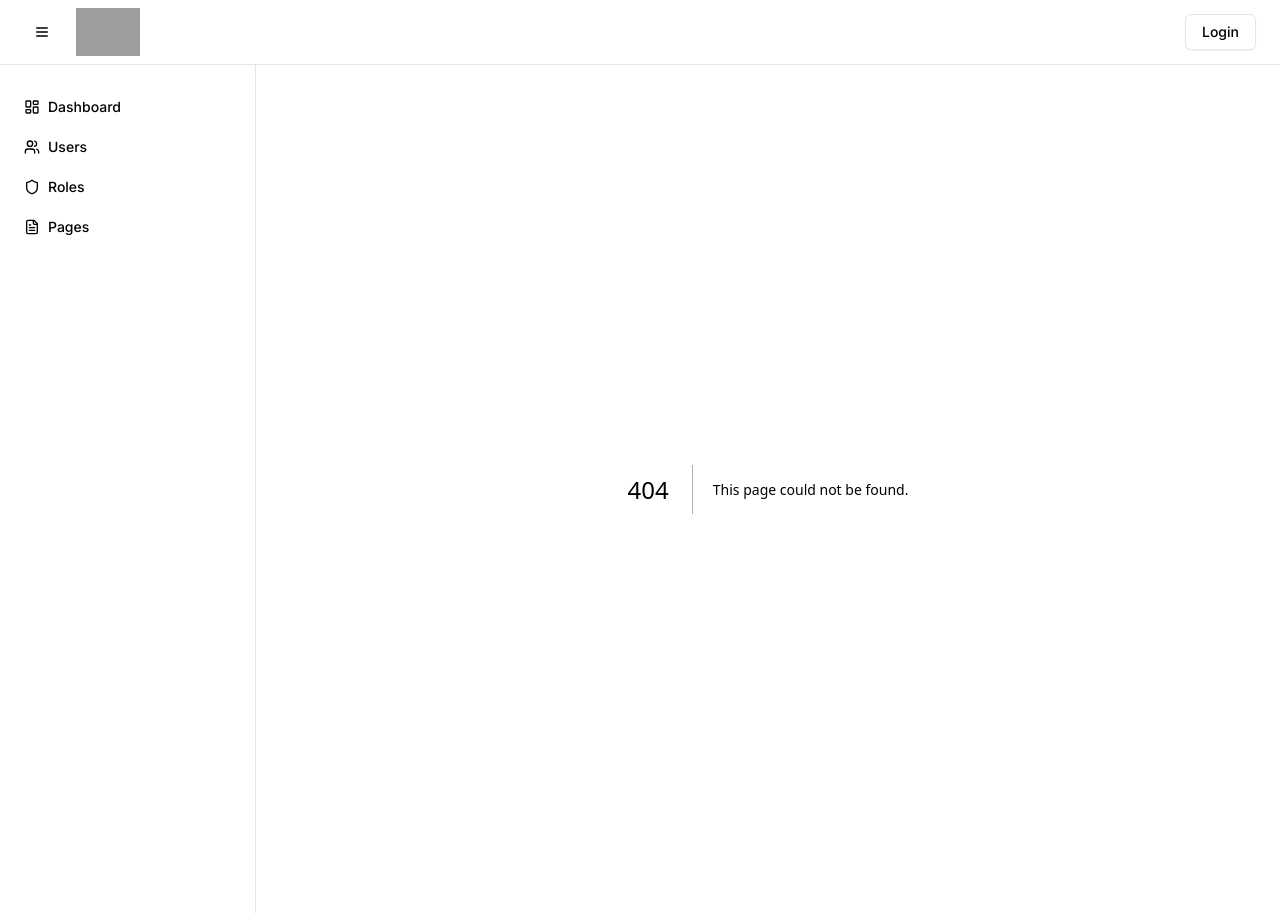
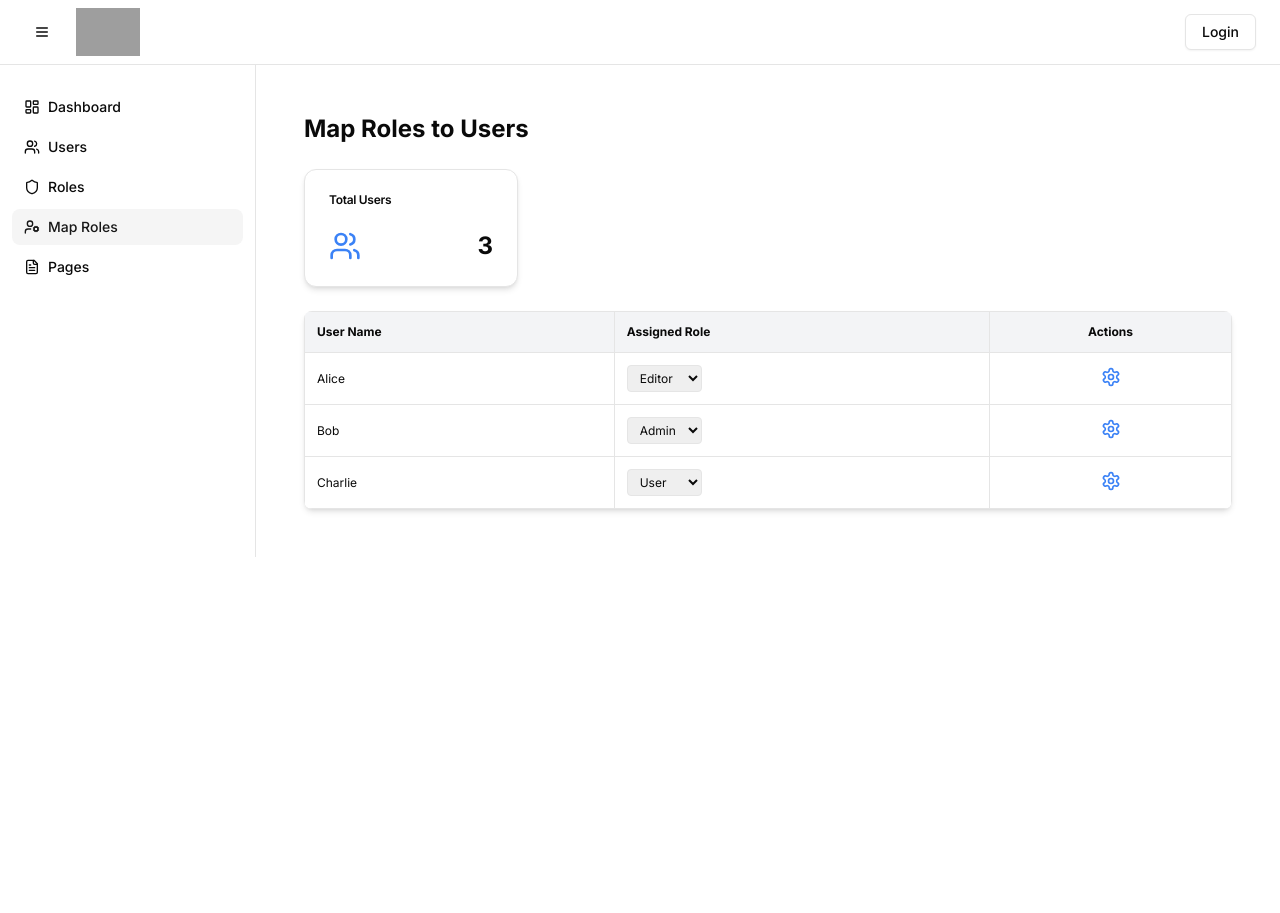
Before and after one commit to Suhas-GS-Ahana/Ahana-Reporting-Tool-FE, a Next.js app: page /admin/map-roles in a window 1280 px wide. Before the commit this address had no page. After the commit the page ends 800 px from the top, so only its background shows below. Built offline with nearby package versions, Linux system fonts and the light colour scheme; grey boxes are pictures that could not be loaded.

Commit message:
added roles, map roles and modified users page

```diff
--- a/src/app/admin/layout.jsx
+++ b/src/app/admin/layout.jsx
@@ -1,7 +1,4 @@
-import { Inter } from "next/font/google";
 import "./globals.css";
-
-const inter = Inter({ subsets: ["latin"] });
 
 export const metadata = {
   title: "Admin - ETL Reporting Tool",
--- /dev/null
+++ b/src/app/admin/map-roles/page.jsx
@@ -0,0 +1,81 @@
+"use client";
+
+import { useState } from "react";
+import { Users, Settings } from "lucide-react";
+import { Card, CardContent, CardHeader, CardTitle } from "@/components/ui/card";
+import Link from "next/link";
+
+export default function MapRolesPage() {
+  const [userRoles, setUserRoles] = useState([
+    { id: 1, name: "Alice", role: "Editor" },
+    { id: 2, name: "Bob", role: "Admin" },
+    { id: 3, name: "Charlie", role: "User" },
+  ]);
+
+  const roles = ["Admin", "Editor", "User"];
+
+  const handleRoleChange = (id, newRole) => {
+    setUserRoles((prevUserRoles) =>
+      prevUserRoles.map((user) =>
+        user.id === id ? { ...user, role: newRole } : user
+      )
+    );
+  };
+
+  return (
+    <div className="space-y-6">
+      <h2 className="text-2xl font-bold">Map Roles to Users</h2>
+
+      {/* User Role Stats */}
+      <div className="grid grid-cols-1 sm:grid-cols-2 lg:grid-cols-4 gap-6">
+        <Card className="shadow-md hover:shadow-lg transition">
+          <CardHeader>
+            <CardTitle>Total Users</CardTitle>
+          </CardHeader>
+          <CardContent className="flex items-center justify-between">
+            <Users className="h-8 w-8 text-blue-500" />
+            <span className="text-2xl font-bold">{userRoles.length}</span>
+          </CardContent>
+        </Card>
+      </div>
+
+      {/* User-Role Table */}
+      <div className="bg-white shadow-md rounded-lg overflow-hidden">
+        <table className="min-w-full border-collapse border border-gray-200">
+          <thead className="bg-gray-100">
+            <tr>
+              <th className="border p-3 text-left">User Name</th>
+              <th className="border p-3 text-left">Assigned Role</th>
+              <th className="border p-3 text-center">Actions</th>
+            </tr>
+          </thead>
+          <tbody>
+            {userRoles.map((user) => (
+              <tr key={user.id} className="hover:bg-gray-50">
+                <td className="border p-3">{user.name}</td>
+                <td className="border p-3">
+                  <select
+                    value={user.role}
+                    onChange={(e) => handleRoleChange(user.id, e.target.value)}
+                    className="border rounded px-2 py-1"
+                  >
+                    {roles.map((role) => (
+                      <option key={role} value={role}>
+                        {role}
+                      </option>
+                    ))}
+                  </select>
+                </td>
+                <td className="border p-3 text-center">
+                  <button className="text-blue-500 hover:text-blue-600 transition">
+                    <Settings className="w-5 h-5" />
+                  </button>
+                </td>
+              </tr>
+            ))}
+          </tbody>
+        </table>
+      </div>
+    </div>
+  );
+}
--- a/src/app/admin/roles/page.jsx
+++ b/src/app/admin/roles/page.jsx
@@ -1,6 +1,6 @@
 "use client";
 
-import { Users, Plus, Trash, Settings } from "lucide-react";
+import { Users, Plus, Pencil, Edit, Trash } from "lucide-react";
 import { Card, CardContent, CardHeader, CardTitle } from "@/components/ui/card";
 import Link from "next/link";
 
@@ -54,10 +54,15 @@ export default function RolesPage() {
                 <td className="border p-3">{role.name}</td>
                 <td className="border p-3">{role.usersAssigned}</td>
                 <td className="border p-3 text-center flex justify-center gap-3">
-                  <button className="text-blue-500 hover:text-blue-600 transition">
-                    <Settings className="w-5 h-5" />
+                  <button
+                    className="text-blue-500 hover:text-blue-600 transition"
+                  >
+                    <Edit className="w-5 h-5" />
                   </button>
-                  <button className="text-red-500 hover:text-red-600 transition">
+                  {/* Delete Button */}
+                  <button
+                    className="text-red-500 hover:text-red-600 transition"
+                  >
                     <Trash className="w-5 h-5" />
                   </button>
                 </td>
--- a/src/app/admin/users/CreateUserModal.jsx
+++ b/src/app/admin/users/CreateUserModal.jsx
@@ -1,36 +1,20 @@
 "use client";
 import { useState } from "react";
 import { X, Plus } from "lucide-react";
-
-// Utility function to generate a random password
-const generatePassword = () => {
-  const charset =
-    "abcdefghijklmnopqrstuvwxyzABCDEFGHIJKLMNOPQRSTUVWXYZ0123456789!@#$%^&*()";
-  let password = "";
-  for (let i = 0; i < 12; i++) {
-    password += charset.charAt(Math.floor(Math.random() * charset.length));
-  }
-  return password;
-};
 
 export default function CreateUserModal({ onClose }) {
   const [user, setUser] = useState({
     name: "",
     email: "",
     phone: "",
-    role: "User",
     password: "",
+    role: "User"
   });
 
   const handleSubmit = (e) => {
     e.preventDefault();
     alert(`User Created: ${JSON.stringify(user)}`);
     onClose(); // Close modal after creating user
-  };
-
-  const handleGeneratePassword = () => {
-    const newPassword = generatePassword();
-    setUser((prevUser) => ({ ...prevUser, password: newPassword }));
   };
 
   return (
@@ -71,34 +55,21 @@ export default function CreateUserModal({ onClose }) {
             className="w-full p-2 border border-gray-300 rounded-lg focus:ring-2 focus:ring-blue-500"
             value={user.phone}
             onChange={(e) => setUser({ ...user, phone: e.target.value })}
+            maxLength={10}
+            pattern="^\d{10}$"
+            title="Phone number must be exactly 10 digits"
             required
           />
 
-          <select
-            className="w-full p-2 border border-gray-300 rounded-lg focus:ring-2 focus:ring-blue-500"
-            value={user.role}
-            onChange={(e) => setUser({ ...user, role: e.target.value })}
-          >
-            <option value="User">User</option>
-            <option value="Admin">Admin</option>``
-            <option value="Editor">Editor</option>
-          </select>
-
           <div className="flex items-center space-x-4">
             <input
-              type="text"
-              placeholder="Generated Password"
+              type="password"
+              placeholder="Create Password"
               className="w-full p-2 border border-gray-300 rounded-lg focus:ring-2 focus:ring-blue-500"
               value={user.password}
-              readOnly
+              onChange={(e) => setUser({ ...user, password: e.target.value })}
+              required
             />
-            <button
-              type="button"
-              onClick={handleGeneratePassword}
-              className="w-full px-4 py-2 bg-blue-500 text-white rounded-lg hover:bg-blue-600 transition"
-            >
-              Generate Password
-            </button>
           </div>
 
           <button
--- a/src/app/admin/users/EditUserModal.jsx
+++ b/src/app/admin/users/EditUserModal.jsx
@@ -14,6 +14,10 @@ export default function EditUserModal({ user, onClose, onUpdate }) {
 
   const handlePasswordChange = (e) => {
     e.preventDefault();
+    if (!newPassword) {
+      alert("Please enter a new password.");
+      return;
+    }
     if (newPassword !== confirmPassword) {
       alert("Passwords do not match!");
       return;
@@ -28,18 +32,29 @@ export default function EditUserModal({ user, onClose, onUpdate }) {
       <div className="bg-white p-6 rounded-lg shadow-lg w-96">
         <div className="flex justify-between items-center mb-4">
           <h2 className="text-xl font-bold">User Settings</h2>
-          <button onClick={onClose} className="text-gray-600 hover:text-gray-800">X</button>
+          <button
+            onClick={onClose}
+            className="text-gray-600 hover:text-gray-800"
+          >
+            X
+          </button>
         </div>
 
         <div className="flex gap-4 mb-4">
           <button
-            className={`px-4 py-2 rounded-lg ${activeTab === "edit" ? "bg-blue-500 text-white" : "bg-gray-200"}`}
+            className={`px-4 py-2 rounded-lg ${
+              activeTab === "edit" ? "bg-blue-500 text-white" : "bg-gray-200"
+            }`}
             onClick={() => setActiveTab("edit")}
           >
             Edit User Details
           </button>
           <button
-            className={`px-4 py-2 rounded-lg ${activeTab === "password" ? "bg-blue-500 text-white" : "bg-gray-200"}`}
+            className={`px-4 py-2 rounded-lg ${
+              activeTab === "password"
+                ? "bg-blue-500 text-white"
+                : "bg-gray-200"
+            }`}
             onClick={() => setActiveTab("password")}
           >
             Change Password
@@ -49,52 +64,63 @@ export default function EditUserModal({ user, onClose, onUpdate }) {
         {activeTab === "edit" ? (
           <form onSubmit={handleUserUpdate} className="space-y-4">
             <div>
-              <label className="block text-sm font-medium text-gray-700">Name</label>
+              <label className="block text-sm font-medium text-gray-700">
+                Name
+              </label>
               <input
                 type="text"
                 className="w-full p-2 mt-1 border border-gray-300 rounded-lg"
                 value={editedUser.name}
-                onChange={(e) => setEditedUser({ ...editedUser, name: e.target.value })}
+                onChange={(e) =>
+                  setEditedUser({ ...editedUser, name: e.target.value })
+                }
+                required
               />
             </div>
             <div>
-              <label className="block text-sm font-medium text-gray-700">Email</label>
+              <label className="block text-sm font-medium text-gray-700">
+                Email
+              </label>
               <input
                 type="email"
                 className="w-full p-2 mt-1 border border-gray-300 rounded-lg"
                 value={editedUser.email}
-                onChange={(e) => setEditedUser({ ...editedUser, email: e.target.value })}
+                onChange={(e) =>
+                  setEditedUser({ ...editedUser, email: e.target.value })
+                }
+                required
               />
             </div>
             <div>
-              <label className="block text-sm font-medium text-gray-700">Phone Number</label>
+              <label className="block text-sm font-medium text-gray-700">
+                Phone Number
+              </label>
               <input
                 type="tel"
                 className="w-full p-2 mt-1 border border-gray-300 rounded-lg"
                 value={editedUser.phone}
-                onChange={(e) => setEditedUser({ ...editedUser, phone: e.target.value })}
+                onChange={(e) =>
+                  setEditedUser({ ...editedUser, phone: e.target.value })
+                }
+                maxLength={10}
+                pattern="^\d{10}$"
+                title="Phone number must be exactly 10 digits"
+                required
               />
             </div>
-            <div>
-              <label className="block text-sm font-medium text-gray-700">Role</label>
-              <select
-                className="w-full p-2 mt-1 border border-gray-300 rounded-lg"
-                value={editedUser.role}
-                onChange={(e) => setEditedUser({ ...editedUser, role: e.target.value })}
-              >
-                <option value="Admin">Admin</option>
-                <option value="Editor">Editor</option>
-                <option value="User">User</option>
-              </select>
-            </div>
-            <button type="submit" className="px-4 py-2 bg-blue-500 text-white rounded-lg hover:bg-blue-600">
+            <button
+              type="submit"
+              className="px-4 py-2 bg-blue-500 text-white rounded-lg hover:bg-blue-600"
+            >
               Save Changes
             </button>
           </form>
         ) : (
           <form onSubmit={handlePasswordChange} className="space-y-4">
             <div>
-              <label className="block text-sm font-medium text-gray-700">New Password</label>
+              <label className="block text-sm font-medium text-gray-700">
+                New Password
+              </label>
               <input
                 type="password"
                 className="w-full p-2 mt-1 border border-gray-300 rounded-lg"
@@ -103,7 +129,9 @@ export default function EditUserModal({ user, onClose, onUpdate }) {
               />
             </div>
             <div>
-              <label className="block text-sm font-medium text-gray-700">Confirm Password</label>
+              <label className="block text-sm font-medium text-gray-700">
+                Confirm Password
+              </label>
               <input
                 type="password"
                 className="w-full p-2 mt-1 border border-gray-300 rounded-lg"
@@ -111,7 +139,10 @@ export default function EditUserModal({ user, onClose, onUpdate }) {
                 onChange={(e) => setConfirmPassword(e.target.value)}
               />
             </div>
-            <button type="submit" className="px-4 py-2 bg-green-500 text-white rounded-lg hover:bg-green-600">
+            <button
+              type="submit"
+              className="px-4 py-2 bg-green-500 text-white rounded-lg hover:bg-green-600"
+            >
               Change Password
             </button>
           </form>
--- a/src/app/admin/users/page.jsx
+++ b/src/app/admin/users/page.jsx
@@ -1,20 +1,38 @@
 "use client";
 import { useState } from "react";
-import { Users, Plus, Edit } from "lucide-react";
+import { Users, Plus, Edit, Trash } from "lucide-react";
 import { Card, CardContent, CardHeader, CardTitle } from "@/components/ui/card";
 import CreateUserModal from "./CreateUserModal";
 import EditUserModal from "./EditUserModal";
 
 export default function UsersPage() {
-  const [isModalOpen, setIsModalOpen] = useState(false);
+  const [isModalOpen, setIsModalOpen] = useState(false); // To open the Create modal
   const [selectedUser, setSelectedUser] = useState(null); // To track selected user for editing or deletion
   const [isEditModalOpen, setIsEditModalOpen] = useState(false); // To open the Edit modal
 
   // Dummy users data (Replace with actual API data)
   const users = [
-    { id: 1, name: "John Doe", email: "john@example.com", phone: "1234567890", role: "Admin" },
-    { id: 2, name: "Jane Smith", email: "jane@example.com", phone: "0987654321", role: "Editor" },
-    { id: 3, name: "Bob Johnson", email: "bob@example.com", phone: "1122334455", role: "User" },
+    {
+      id: 1,
+      name: "John Doe",
+      email: "john@example.com",
+      phone: "9245384153",
+      role: "Admin",
+    },
+    {
+      id: 2,
+      name: "Jane Smith",
+      email: "jane@example.com",
+      phone: "7245861239",
+      role: "Editor",
+    },
+    {
+      id: 3,
+      name: "Bob Johnson",
+      email: "bob@example.com",
+      phone: "8215347852",
+      role: "User",
+    },
   ];
 
   // Function to open edit modal with user data
@@ -26,7 +44,10 @@ export default function UsersPage() {
   // Function to handle user deletion
   const handleDeleteUser = (userId) => {
     // Here you can add the logic for deleting the user (API call or state update)
-    alert(`User with ID ${userId} deleted`);
+    const confirmDelete = window.confirm(`Do you want to delete this user with id ${userId}?`);
+    if (confirmDelete) {
+      alert(`User with ID ${userId} deleted`);
+    }
   };
 
   const handleUpdateUser = (updatedUser) => {
@@ -87,6 +108,13 @@ export default function UsersPage() {
                   >
                     <Edit className="w-5 h-5" />
                   </button>
+                  {/* Delete Button */}
+                  <button
+                    onClick={() => handleDeleteUser(user.id)}
+                    className="text-red-500 hover:text-red-600 transition"
+                  >
+                    <Trash className="w-5 h-5" />
+                  </button>
                 </td>
               </tr>
             ))}
@@ -103,7 +131,6 @@ export default function UsersPage() {
           user={selectedUser}
           onClose={() => setIsEditModalOpen(false)}
           onUpdate={(updatedUser) => handleUpdateUser(updatedUser)}
-          onDelete={() => handleDeleteUser(selectedUser.id)}
         />
       )}
     </div>
--- a/src/components/admin/AdminSidebar.jsx
+++ b/src/components/admin/AdminSidebar.jsx
@@ -6,7 +6,8 @@ import {
   Users,
   LayoutDashboard,
   Shield,
-  FileText
+  FileText,
+  UserCog
 } from "lucide-react" // Import the icons you need
 
 const adminRoutes = [
@@ -24,6 +25,11 @@ const adminRoutes = [
     title: "Roles",
     icon: Shield, // Icon for Roles (can change based on preference)
     href: "/admin/roles",
+  },
+  {
+    title: "Map Roles",
+    icon: UserCog,
+    href: "/admin/map-roles",
   },
   {
     title: "Pages",
```
Also changed, not shown: src/app/admin/pages/manage-access.jsx (deleted), src/app/admin/roles/assign-roles.jsx (deleted), src/app/admin/roles/modify-roles.jsx (deleted).
